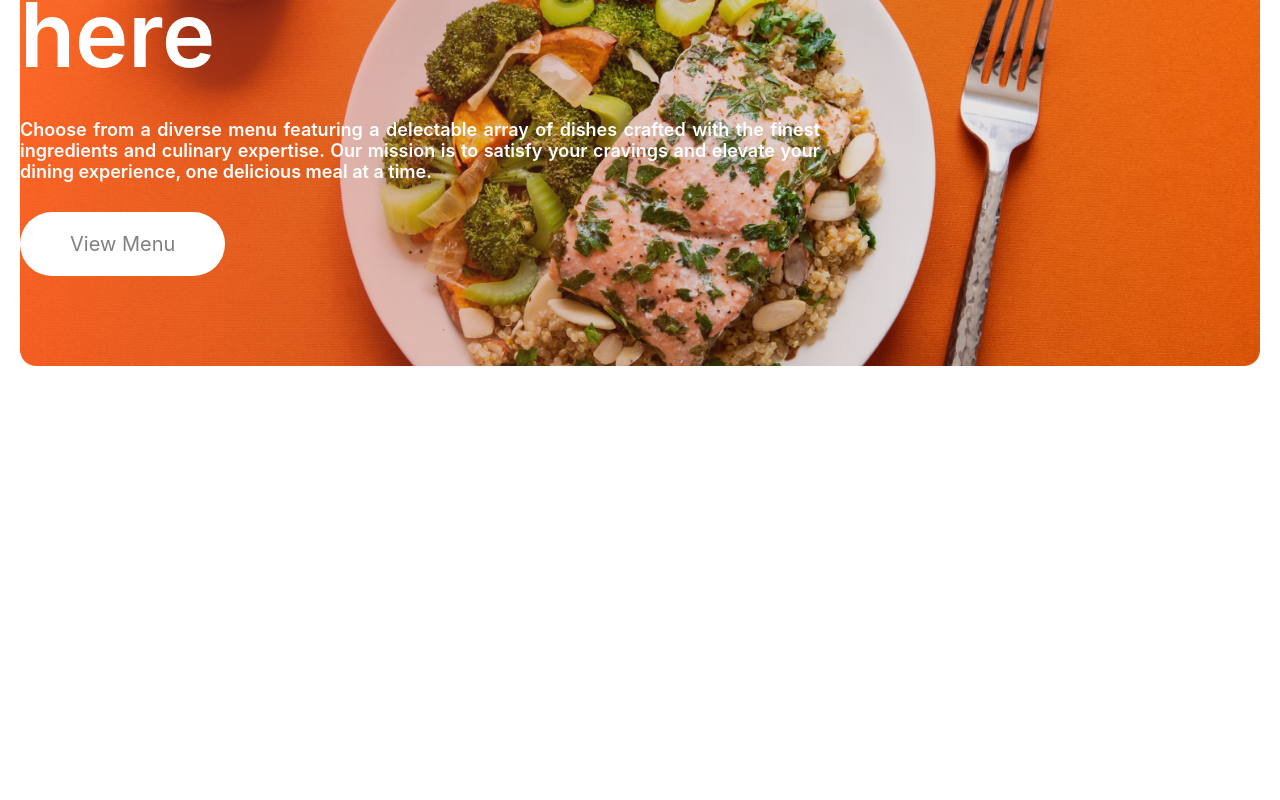
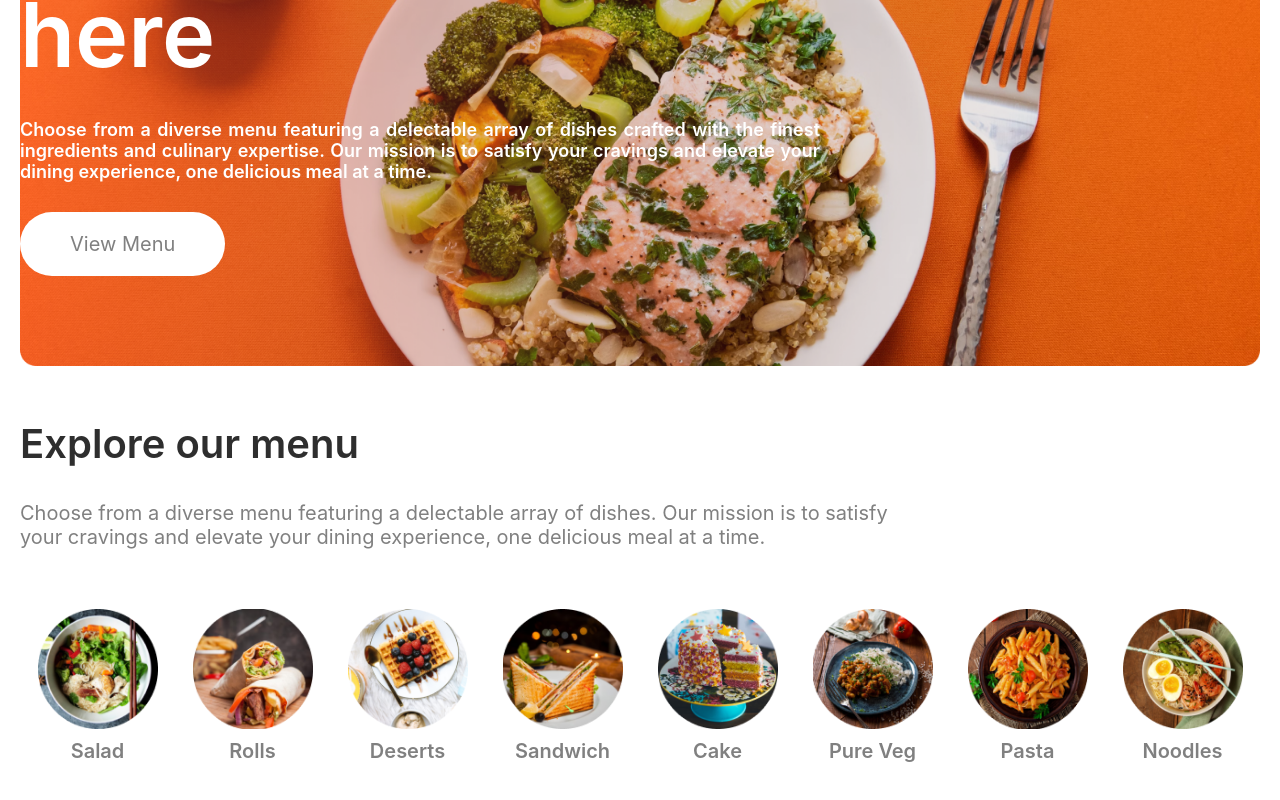
Before and after one commit to mhamzaaamir960/tomato-ecommerce-app, a React (Create React App) app in the folder frontend/: page / in a window 1280 px wide. Shown: the part 504-1304 px from the top of the page. Before the commit the page ends 870 px from the top, so only its background shows below. Built offline with nearby package versions, Linux system fonts and the light colour scheme.

Commit message:
Menu categories section added

```diff
--- a/frontend/src/App.jsx
+++ b/frontend/src/App.jsx
@@ -1,11 +1,12 @@
-import { Herosection } from "./components";
+import { ExploreMenu, Herosection } from "./components";
 import "./App.css";
 
 function App() {
   return (
-    <main>
+    <>
       <Herosection />
-    </main>
+      <ExploreMenu />
+    </>
   );
 }
 
--- /dev/null
+++ b/frontend/src/components/03_ExploreMenu/ExploreMenu.jsx
@@ -0,0 +1,33 @@
+import React from "react";
+import MaxWidth from "../utils/MaxWidth";
+import styles from "./ExploreMenu.module.css";
+import { assets } from "../../assets/frontend_assets/assets";
+import { menu_list } from "../../assets/frontend_assets/assets";
+
+
+function ExploreMenu() {
+  return (
+    <MaxWidth>
+      <div className={styles.container}>
+        <h2 className={styles.heading2}>Explore our menu</h2>
+        <p className={styles.paragrapgh}>
+          Choose from a diverse menu featuring a delectable array of dishes. Our
+          mission is to satisfy your cravings and elevate your dining
+          experience, one delicious meal at a time.
+        </p>
+        <div className={styles.menuList}>
+          {menu_list.map((item, index) => (
+            <div key={index} className={styles.menuItem}>
+              <img src={item.menu_image} alt="menu" className={styles.menuImg} />
+              <span className={styles.menuName}>{item.menu_name}</span>
+            </div>
+          ))}
+        </div>
+
+        <div className={styles.horizantalLine} />
+      </div>
+    </MaxWidth>
+  );
+}
+
+export default ExploreMenu;
--- /dev/null
+++ b/frontend/src/components/03_ExploreMenu/ExploreMenu.module.css
@@ -0,0 +1,60 @@
+.container {
+  max-width: 1680px;
+  width: 100%;
+  height: 500px;
+  color: rgb(46, 46, 46);
+  padding-top:20px;
+  user-select: none;
+}
+
+.heading2 {
+  font-size: 40px;
+  font-weight: 600;
+  user-select: none;
+}
+
+.paragrapgh {
+    font-size: 20px;
+    font-weight: 400;
+    color: gray;
+    width: 900px;
+    user-select: none;
+}
+
+.menuList {
+    width: 100%;
+    height: fit-content;
+    display: flex;
+    justify-content: space-between;
+    margin-top: 20px;
+}
+
+
+.menuItem {
+    width: 250px;
+    display: flex;
+    flex-direction: column;
+    justify-content: center;
+    align-items: center;
+    gap: 10px;
+    margin: 40px 0px;
+    user-select: none;
+}
+
+.menuImg {
+    width: 120px;
+    height: 120px;
+}
+
+.menuName {
+    width: fit-content;
+    font-size: 20px;
+    font-weight: 600;
+    color: gray;
+}
+
+.horizantalLine {
+    width: 100%;
+    height: 1px;
+    background-color: gray;
+}
--- a/frontend/src/components/index.js
+++ b/frontend/src/components/index.js
@@ -1,4 +1,5 @@
 import Navbar from "./01_Navbar/Navbar";
 import Herosection from "./02_Herosection/Herosection";
+import ExploreMenu from "./03_ExploreMenu/ExploreMenu";
 
-export { Navbar, Herosection };
+export { Navbar, Herosection, ExploreMenu };
```
